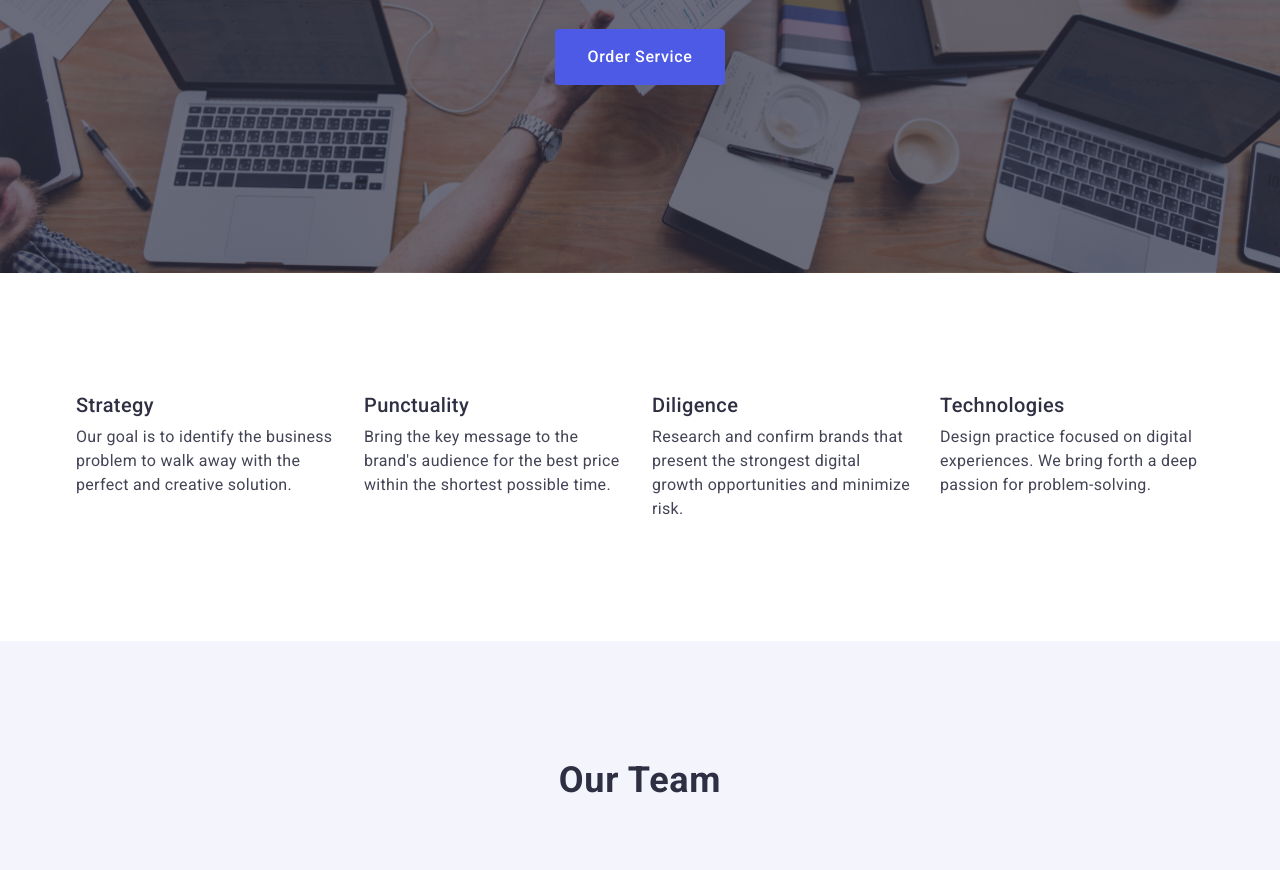
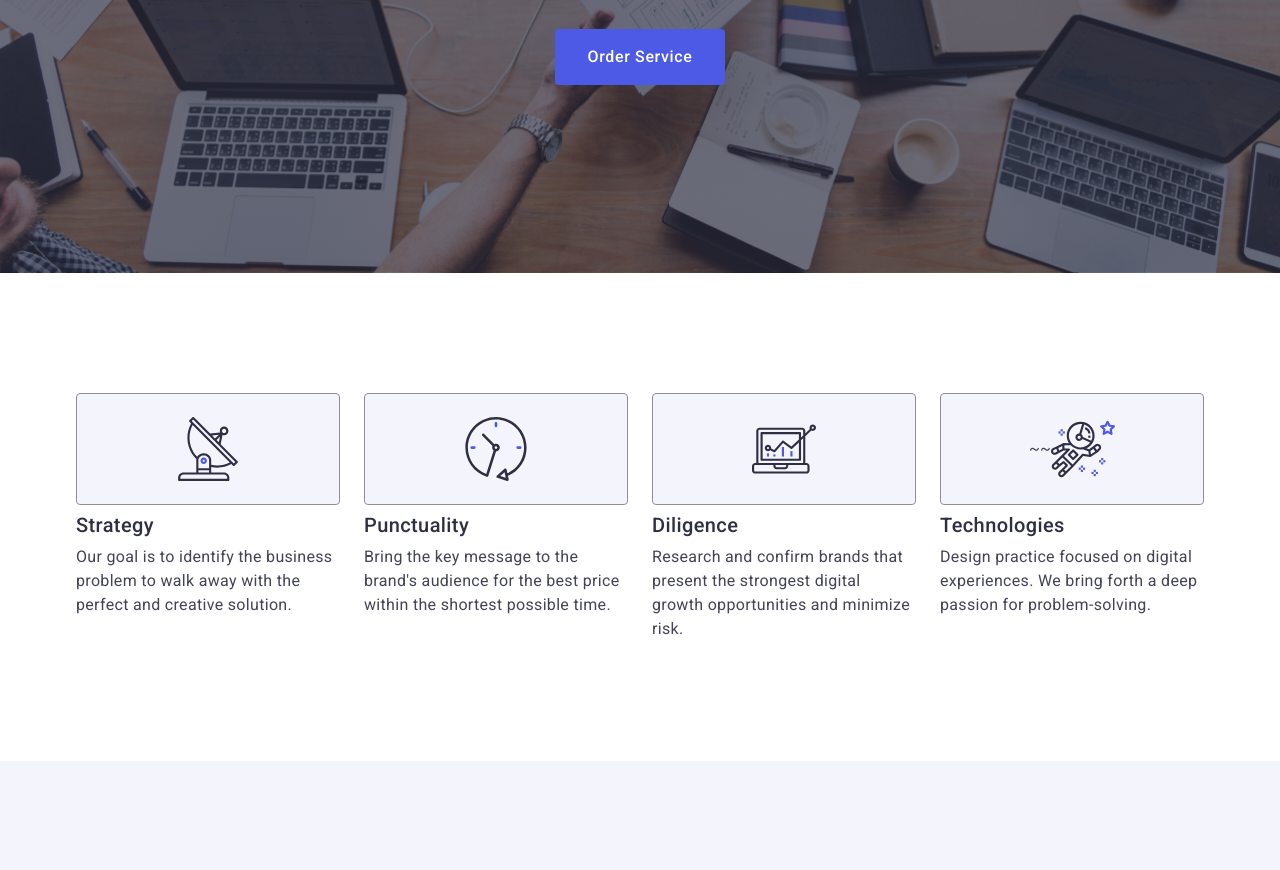
Before and after one commit to qboww/goit-markup-hw-04, a plain HTML site: page index.html in a window 1280 px wide. Shown: the part 398-1268 px from the top of the page. Drawn offline with nearby package versions, Linux system fonts and the light colour scheme.

Commit message:
upload 4: section 2 0/36

```diff
--- a/css/styles.css
+++ b/css/styles.css
@@ -91,7 +91,7 @@ a {
   width: 100%;
   position: absolute;
   left: 0;
-  bottom: -1px;
+  bottom: -3px;
   height: 4px;
   background-color: #404bbf;
   border-radius: 2px;
@@ -183,7 +183,7 @@ a {
   font-family: "Roboto", sans-serif;
   font-weight: 500;
   font-size: 16px;
-  line-height: 1.5;
+  line-height: 150%;
   letter-spacing: 0.04em;
   color: #ffffff;
   cursor: pointer;
@@ -215,10 +215,13 @@ a {
 }
 
 .content-paragraph {
+  color: var(--SLATE, #434455);
   font-size: 16px;
+  line-height: 24px;
+  letter-spacing: 0.32px;
   line-height: 1.5;
-  letter-spacing: 0.02em;
-  color: #434455;
+  width: 264px;
+
 }
 
 .content-section {
@@ -230,7 +233,7 @@ a {
   gap: 24px;
 }
 
-.content-list .content-item {
+.content-item {
   flex-basis: calc((100% - 72px) / 4);
 }
 
@@ -248,6 +251,18 @@ a {
   overflow: hidden;
   outline: 0;
   outline-offset: 0;
+}
+
+.content-container {
+  display: flex;
+  align-items: center;
+  justify-content: center;
+  height: 112px;
+  border-radius: 4px;
+  width: 264px;
+  background: #f4f4fd;
+  margin-bottom: 8px;
+  border: 1px solid #8e8f99;
 }
 
 /*#endregion section-2-content */
--- a/index.html
+++ b/index.html
@@ -58,6 +58,11 @@
 
         <ul class="content-list">
           <li class="content-item">
+            <div class="content-container">
+              <svg class="content-icon" width="64" height="64">
+                <use href="./images/icons.svg#icon-antenna"></use>
+              </svg>
+            </div>
             <h3 class="content-header">Strategy</h3>
             <p class="content-paragraph">
               Our goal is to identify the business problem to walk away with the
@@ -65,6 +70,11 @@
             </p>
           </li>
           <li class="content-item">
+            <div class="content-container">
+              <svg class="content-icon" width="64" height="64">
+                <use href="./images/icons.svg#icon-clock"></use>
+              </svg>
+            </div>
             <h3 class="content-header">Punctuality</h3>
             <p class="content-paragraph">
               Bring the key message to the brand's audience for the best price
@@ -72,6 +82,11 @@
             </p>
           </li>
           <li class="content-item">
+            <div class="content-container">
+              <svg class="content-icon" width="64" height="64">
+                <use href="./images/icons.svg#icon-diagram"></use>
+              </svg>
+            </div>
             <h3 class="content-header">Diligence</h3>
             <p class="content-paragraph">
               Research and confirm brands that present the strongest digital
@@ -79,6 +94,11 @@
             </p>
           </li>
           <li class="content-item">
+            <div class="content-container">~~
+              <svg class="content-icon" width="64" height="64">
+                <use href="./images/icons.svg#icon-astronaut"></use>
+              </svg>
+            </div>
             <h3 class="content-header">Technologies</h3>
             <p class="content-paragraph">
               Design practice focused on digital experiences. We bring forth a
```
